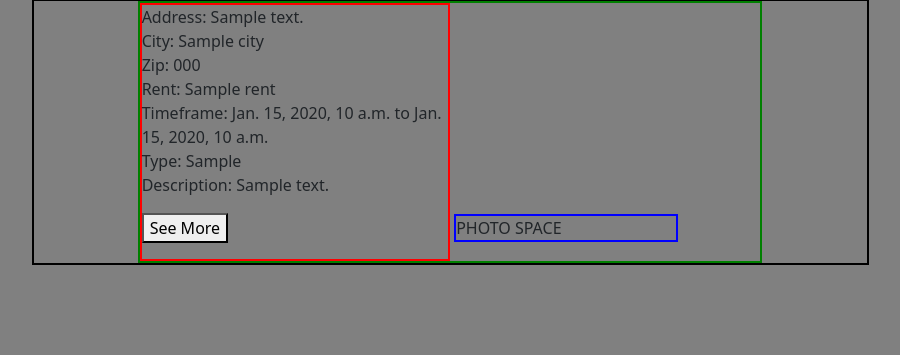
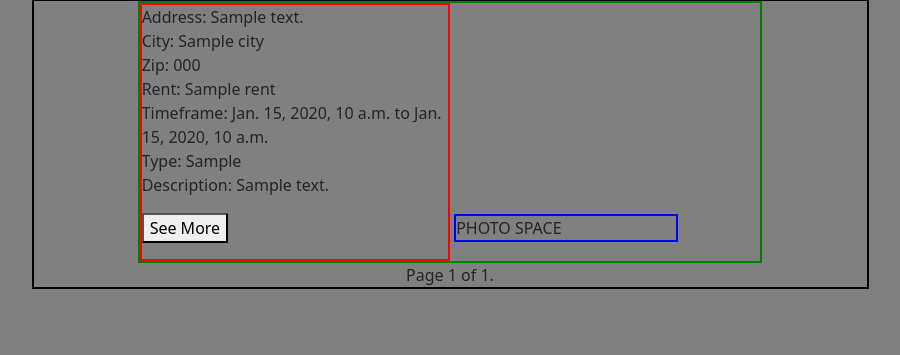
Before and after one commit to caribbean-apple/housing, a Django app: template sublets/templates/sublets/search_results.html in a window 1280 px wide. Shown: the part 81-436 px from the top of the page, without its empty margins (190-1090 px from the left). Run offline with Django 4.2, Linux system fonts and the light colour scheme; the template is opened without the code that fills it: most values are stand-ins (such as "Sample title", 1, 10 or a date in 2020).

Commit message:
Got Pagination working on search_results

```diff
--- a/sublets/templates/sublets/search_results.html
+++ b/sublets/templates/sublets/search_results.html
@@ -41,6 +41,24 @@ Sublets - Search Results
 
     {% endfor %}
 
+    <div class="pagination" style="margin : auto; text-align: center;">
+        <span class="step-links"  style="margin : auto;"">
+            {% if page_obj.has_previous %}
+                <a href="?selected_city={{ selected_city }}&page=1">&laquo; first</a>
+                <a href="?selected_city={{ selected_city }}&page={{ page_obj.previous_page_number }}">previous</a>
+            {% endif %}
+
+            <span class="current">
+                Page {{ page_obj.number }} of {{ page_obj.paginator.num_pages }}.
+            </span>
+
+            {% if page_obj.has_next %}
+                <a href="?selected_city={{ selected_city }}&page={{ page_obj.next_page_number }}">next</a>
+                <a href="?selected_city={{ selected_city }}&page={{ page_obj.paginator.num_pages }}">last &raquo;</a>
+            {% endif %}
+        </span>
+    </div>
+
 </div>
 
 {% endblock %}
--- a/sublets/views.py
+++ b/sublets/views.py
@@ -84,13 +84,14 @@ def search_results(request):
         else:
             page=1
 
-        paginated_pages=Paginator(relevant_pages, 10)
+        paginated_pages=Paginator(relevant_pages, 2)
         page_obj=paginated_pages.get_page(page)
 
         #Render Page
 
         return render(request, "sublets/search_results.html",{
-                    "page_obj": page_obj
+                    "page_obj": page_obj,
+                    "selected_city": selected_city
                     })
 
     else:
```
